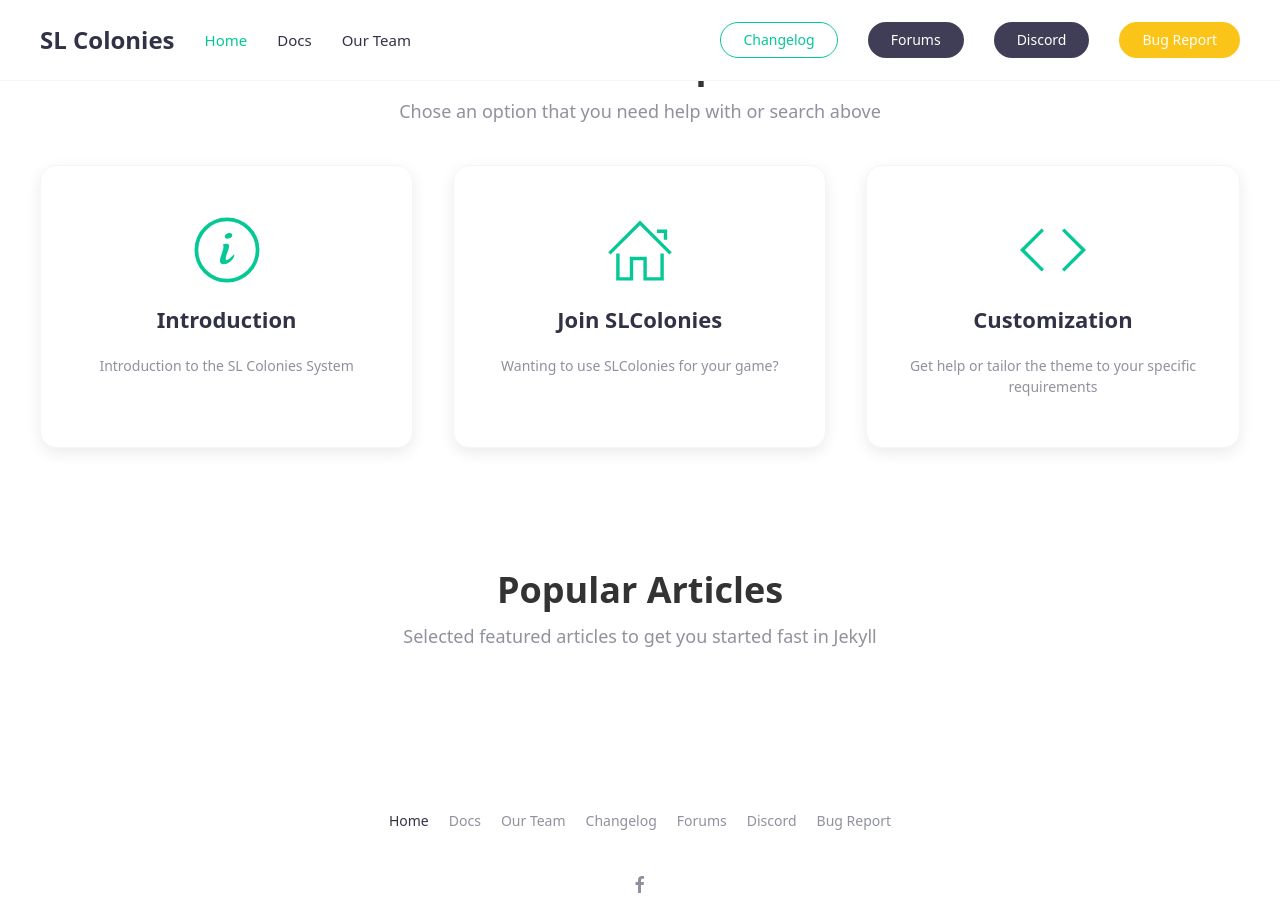
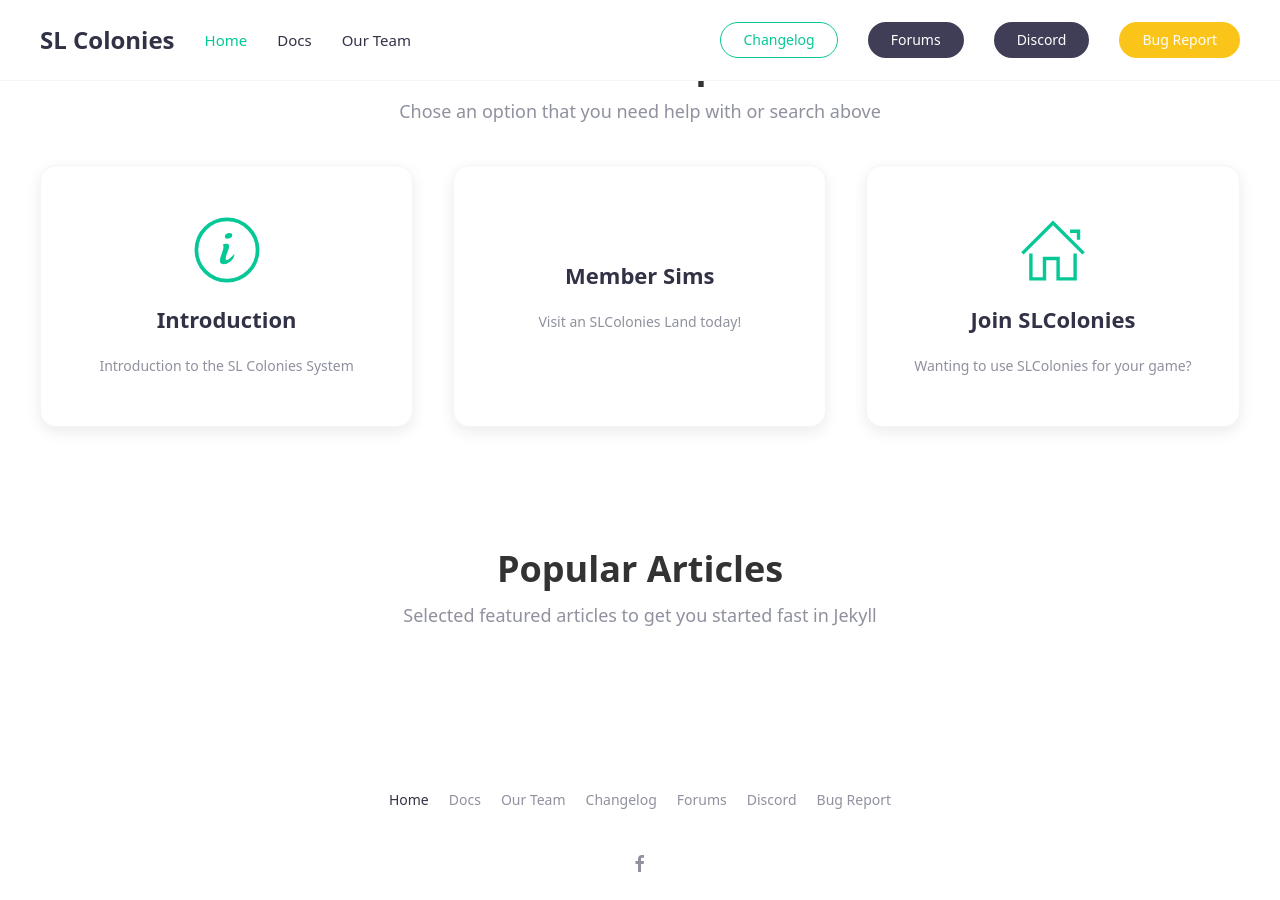
Before and after one commit to SLColonies/Public, a Jekyll site: the page built from index.md, in a window 1280 px wide and 900 px high, scrolled down 1030 px. Built offline with Jekyll 4.4.1, drawn with Linux system fonts in a browser that asks for light colours.

Commit message:
Update navigation_boxes.yml

```diff
--- a/_data/navigation_boxes.yml
+++ b/_data/navigation_boxes.yml
@@ -5,12 +5,12 @@
   icon: info
   doc: home
 
+- title: Member Sims
+  desc: Visit an SLColonies Land today!
+  icon: self improvement
+  url: https://meter.slcolonies.com
+
 - title: Join SLColonies
   desc: Wanting to use SLColonies for your game?
   icon: home
   doc: join
-
-- title: Customization
-  desc: Get help or tailor the theme to your specific requirements
-  icon: code
-  doc: customize
```
